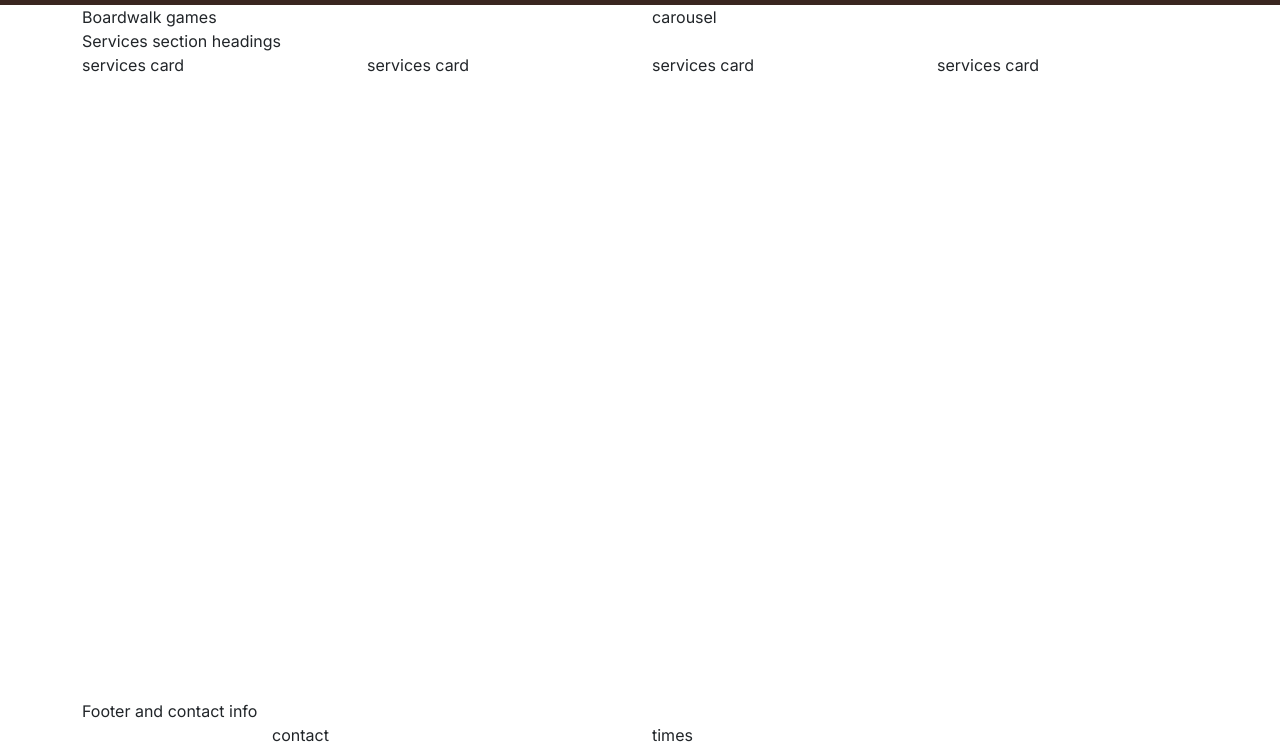
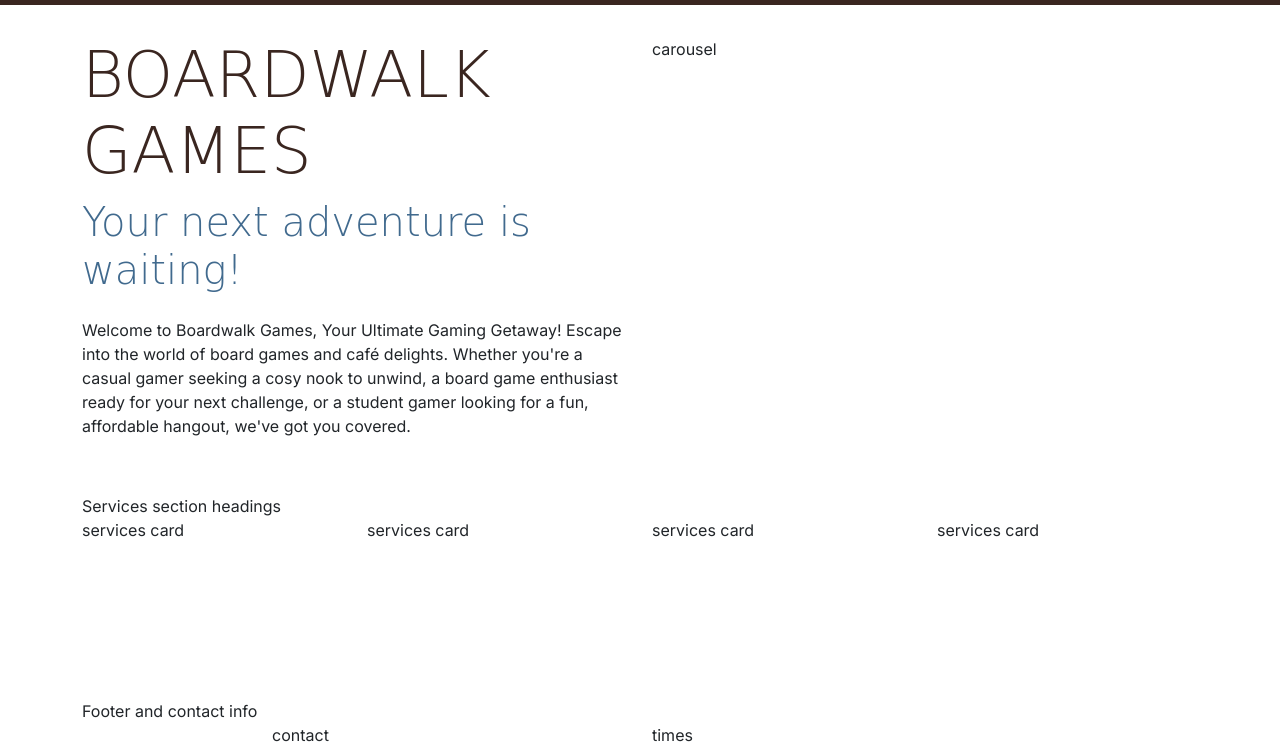
Before and after one commit to cal129/boardwalk-games, a plain HTML site: page index.html in a window 1280 px wide. Shown: the part 53-800 px from the top of the page. Drawn offline with nearby package versions, Linux system fonts and the light colour scheme; a web font is replaced by a local one.

Commit message:
adding header section

```diff
--- a/assets/css/styles.css
+++ b/assets/css/styles.css
@@ -20,12 +20,17 @@ h2,
 h3 {
     font-family: var(--heading-font);
     color: var(--primary-color);
+    text-transform: uppercase;
 }
 
 .sub-heading-color {
     color: var(--highlight-color);
 }
 
+.section {
+    margin-top: 2rem;
+    margin-bottom: 2rem;
+}
 /* nav bar css */
 #navbar {
     background-color: var(--primary-color);
@@ -34,6 +39,13 @@ h3 {
 #navbar .logo {
     width: 30px;
 }
+
+/* header css */
+
+#header .lead {
+    font-family: var(--heading-font);
+}
+
 /*.container {
     border: 2px solid rgb(11, 6, 6);
 }
--- a/index.html
+++ b/index.html
@@ -57,9 +57,16 @@
 
 
     <!-- Header with carousel  -->
-    <header class="container">
+    <header id="header" class="container section">
         <div class="row">
-            <div class="col-12 col-xl-6">Boardwalk games </div>
+            <div class="col-12 col-xl-6 text-center text-xl-start">
+                <h1 class="display-3">Boardwalk Games</h1>
+                <p class="lead display-6 sub-heading-color">Your next adventure is waiting!</p>
+                <p class="my-4">Welcome to Boardwalk Games, Your Ultimate Gaming Getaway! Escape into the world of board
+                    games and café delights. Whether you're a casual gamer seeking a cosy nook to unwind, a board game
+                    enthusiast ready for your next challenge, or a student gamer looking for a fun, affordable hangout,
+                    we've got you covered.</p>
+            </div>
             <div class="col-12 col-xl-6">carousel</div>
         </div>
     </header>
```
